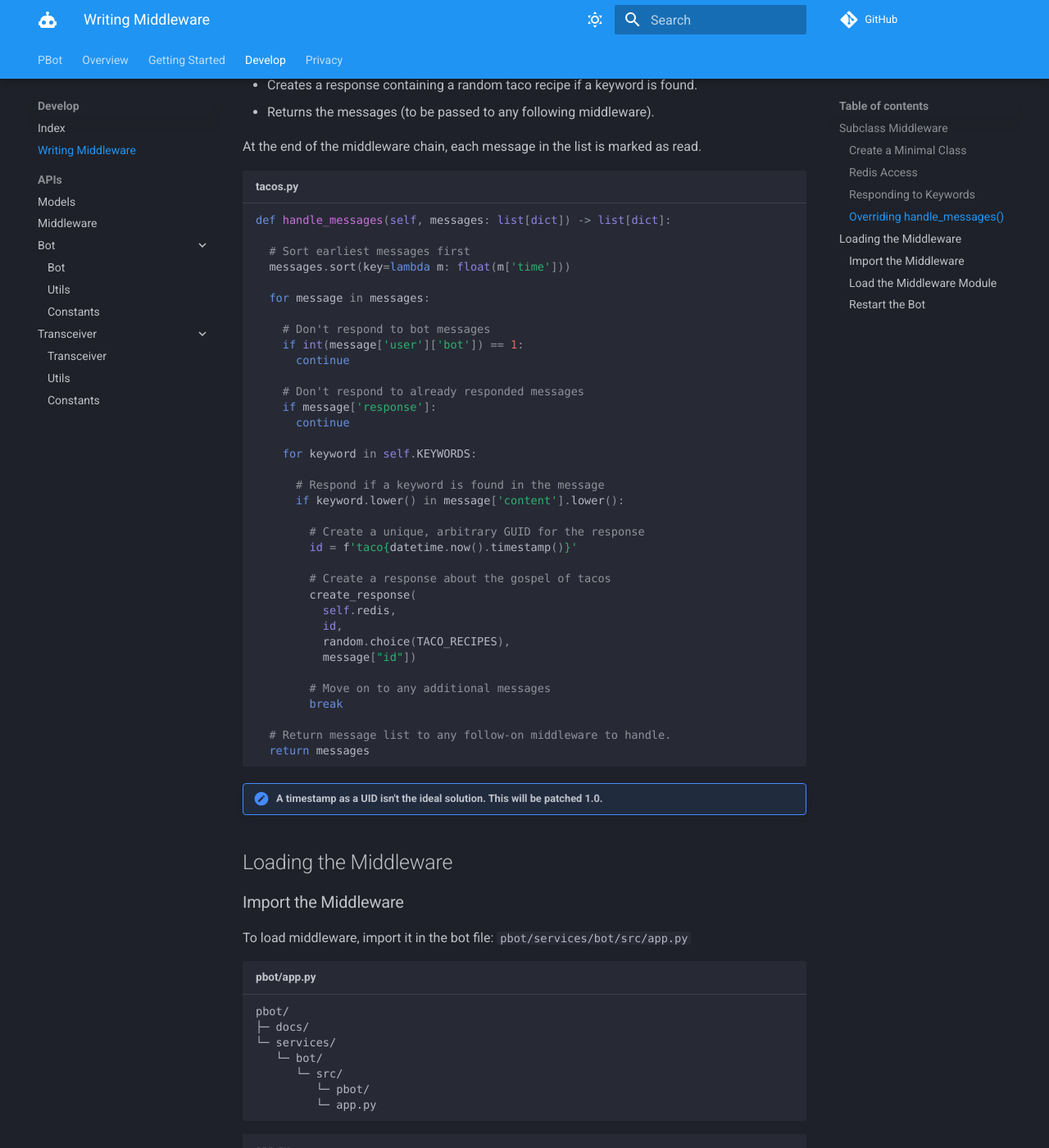
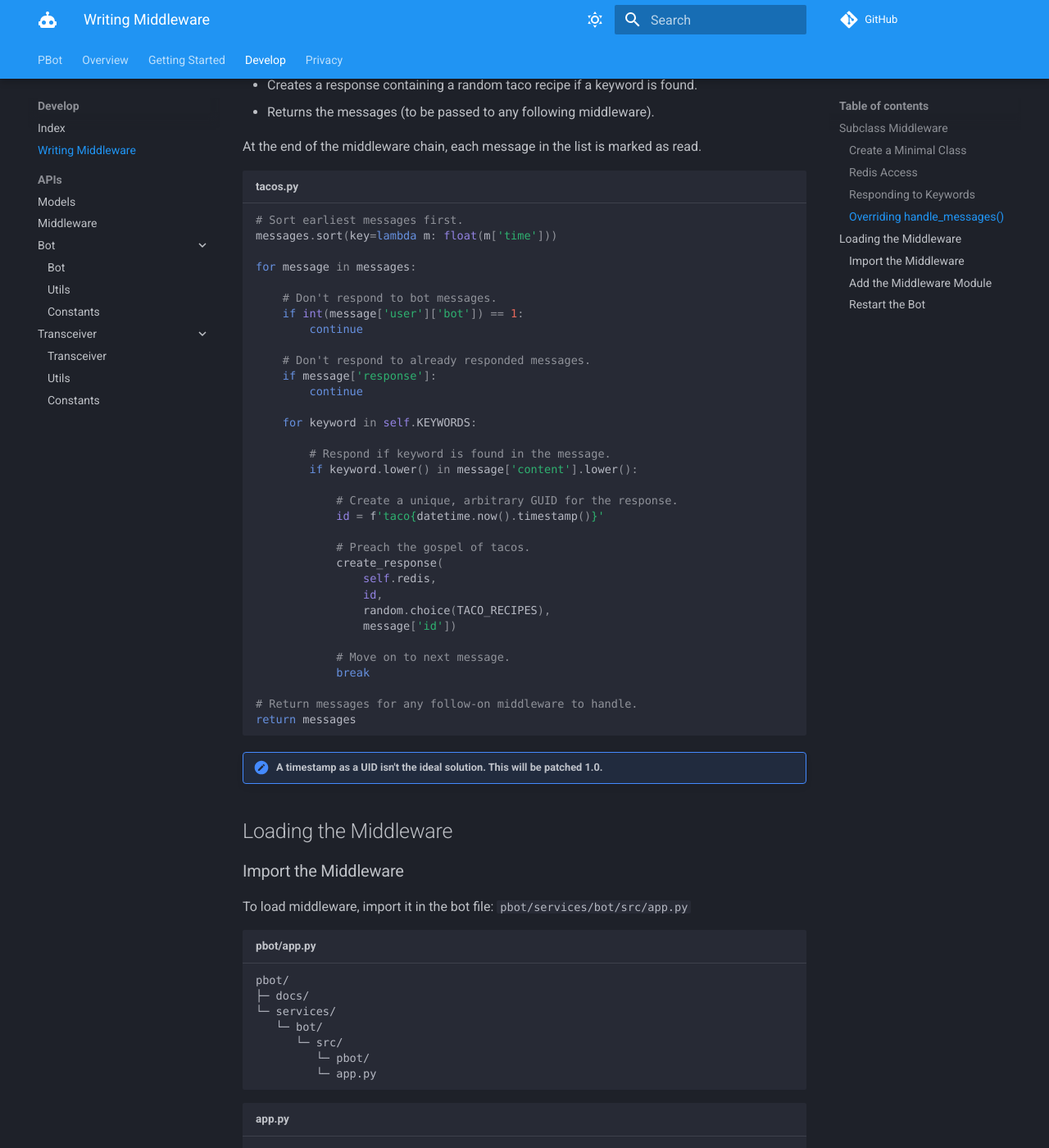
Before and after one commit to chriscummings/PBot, an MkDocs documentation site: the page built from docs/develop/writing-middleware.md, in a window 1280 px wide and 1400 px high, scrolled down 2711 px. Shown: the whole window at 82% size. Built offline with MkDocs 1.6.1 and Material for MkDocs 9.7.7, drawn with Linux system fonts in a browser that asks for light colours; emoji names are drawn with the system emoji font; some web fonts are replaced; comment, search, counter and statistics services are not loaded; some of the changed text lies outside the part shown.

Commit message:
Docs: Comment and docs cleanup.

````diff
--- a/docs/develop/writing-middleware.md
+++ b/docs/develop/writing-middleware.md
@@ -120,42 +120,39 @@
 At the end of the middleware chain, each message in the list is marked as read.
 
 ```py title="tacos.py"
+# Sort earliest messages first.
+messages.sort(key=lambda m: float(m['time']))
 
-def handle_messages(self, messages: list[dict]) -> list[dict]:
+for message in messages:
 
-  # Sort earliest messages first
-  messages.sort(key=lambda m: float(m['time']))
+    # Don't respond to bot messages.
+    if int(message['user']['bot']) == 1:
+        continue
 
-  for message in messages:
-
-    # Don't respond to bot messages
-    if int(message['user']['bot']) == 1:
-      continue
-
-    # Don't respond to already responded messages
+    # Don't respond to already responded messages.
     if message['response']:
-      continue
+        continue
 
     for keyword in self.KEYWORDS:
 
-      # Respond if a keyword is found in the message
-      if keyword.lower() in message['content'].lower():
+        # Respond if keyword is found in the message.
+        if keyword.lower() in message['content'].lower():
 
-        # Create a unique, arbitrary GUID for the response
-        id = f'taco{datetime.now().timestamp()}'
+            # Create a unique, arbitrary GUID for the response.
+            id = f'taco{datetime.now().timestamp()}'
 
-        # Create a response about the gospel of tacos
-        create_response(
-          self.redis,
-          id,
-          random.choice(TACO_RECIPES),
-          message["id"])
+            # Preach the gospel of tacos.
+            create_response(
+                self.redis,
+                id,
+                random.choice(TACO_RECIPES),
+                message['id'])
 
-        # Move on to any additional messages
-        break
+            # Move on to next message.
+            break
 
-  # Return message list to any follow-on middleware to handle.
-  return messages
+# Return messages for any follow-on middleware to handle.
+return messages
 ```
 
 !!! note "A timestamp as a UID isn't the ideal solution. This will be patched 1.0."
@@ -181,7 +178,7 @@
 ```
 
 
-### Load the Middleware Module
+### Add the Middleware Module
 
 Add middleware to the bot with the `add_middleware()` method.
 
````
Also changed, not shown: docs/develop/index.md (+12 -3 lines), docs/getting-started/index.md (+5 -22 lines), 8 other files.
